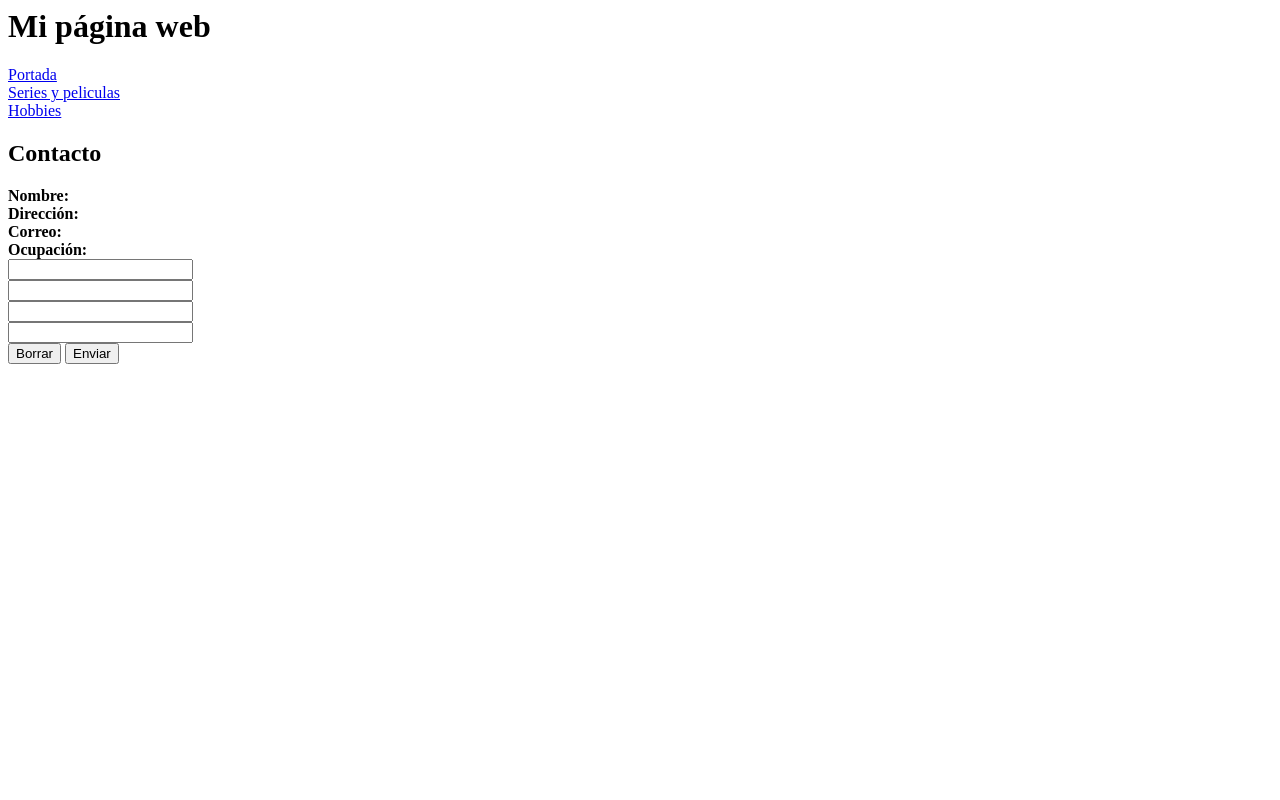
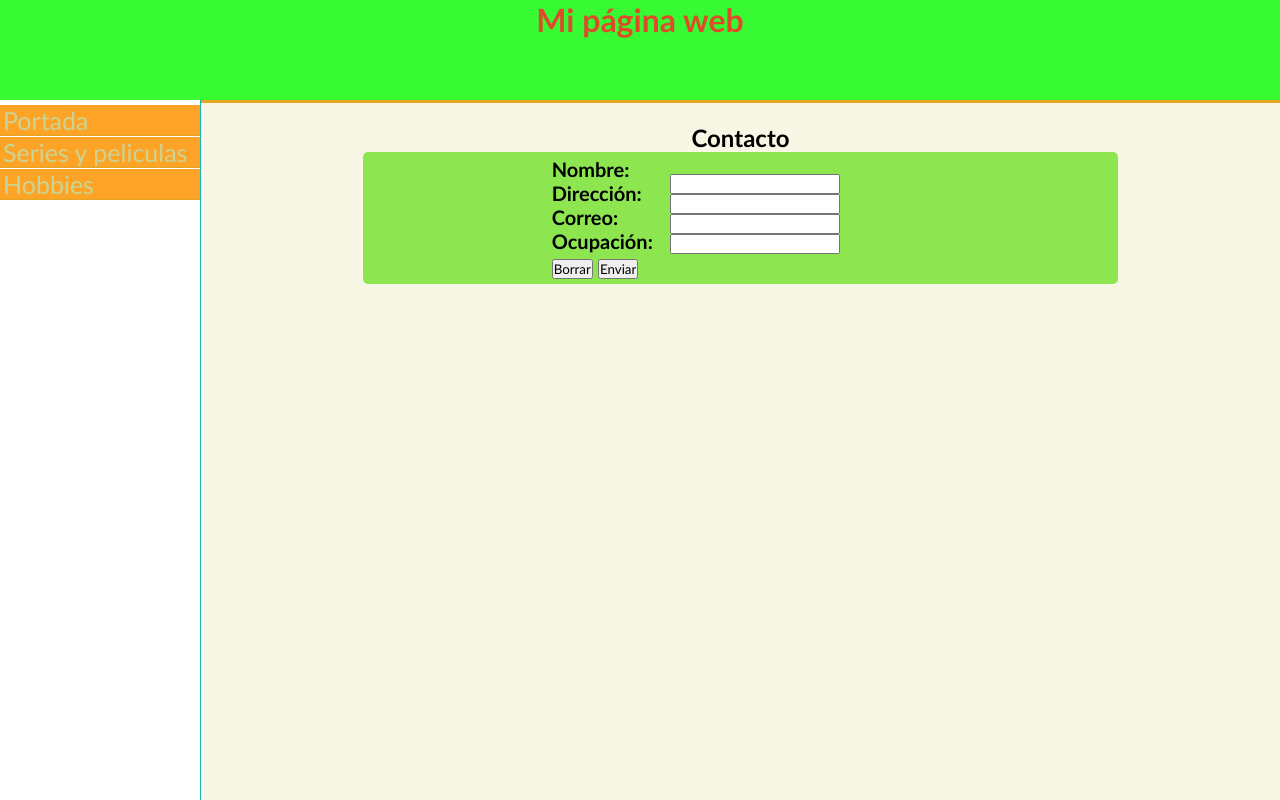
Before and after one commit to XxPanchoPanteraxX/LandingPreciadoFrancisco, a plain HTML site: page Contacto.html in a window 1280 px wide. Drawn offline with Linux system fonts and the light colour scheme.

Commit message:
Estilos agregados

```diff
--- a/Contacto.html
+++ b/Contacto.html
@@ -1,6 +1,7 @@
 <html>
 <head>
 	<title> Contacto </title>
+	<link rel="stylesheet" href="css/style.css"/>
 </head>
 <body>
 	<header>
--- /dev/null
+++ b/css/style.css
@@ -0,0 +1,86 @@
+*{
+	margin: 0px;
+	padding: 0px;
+	font-family: Calibri;
+}
+
+header{
+	text-align: center;
+	background-color: #38FA32;
+	border-bottom: 3px solid #E3A622;
+	height: 100px;
+	color: #DE4A2A;
+}
+
+nav{
+	position: absolute;
+    top: 100px;
+    left: 0;
+    height: calc(100% - 100px);
+    width: 200px;
+    font-size: 25px;
+	background-color: #FFFFFF;
+	border-right: 1px solid #18B4B7;
+	padding-top: 5px;
+
+}
+
+nav div{
+	background-color: #FDA326;
+	border-bottom: 1px solid #E3A622;
+	padding-left: 3px;
+	margin-bottom: 1px;
+
+
+}
+
+nav div:hover{
+	background-color: #E3A622;
+}
+
+nav a{
+	width: 100%;
+	text-decoration: none;
+	font-style: none;
+	color: #CAD494;
+}
+
+#informacion {
+	font-size: 20px;
+	width: 50%;
+	text-align: left;
+	margin: auto;
+}
+
+
+
+#div-label{
+	width: 30%;
+	display: inline-block;
+}
+
+#div-cont{
+	width: 68%;
+	display: inline-block;
+}
+
+main{
+	position: absolute;
+	top: 103px;
+	left: 201px;
+	height: calc(100% - 103px);
+	width: calc(100% - 201px);
+	background-color: #F8F6E5;
+	text-align: center;
+	padding-top: 20px;
+}
+
+
+#contenido{
+	width: 70%;
+	margin: auto;
+	background-color: #8DE650;
+	border-radius: 5px;
+	padding-top: 5px;
+	padding-bottom: 5px;
+}
```
Also changed, not shown: Hobbies.html (+1 -0 lines), Series.html (+1 -0 lines), index.html (+1 -1 lines).
